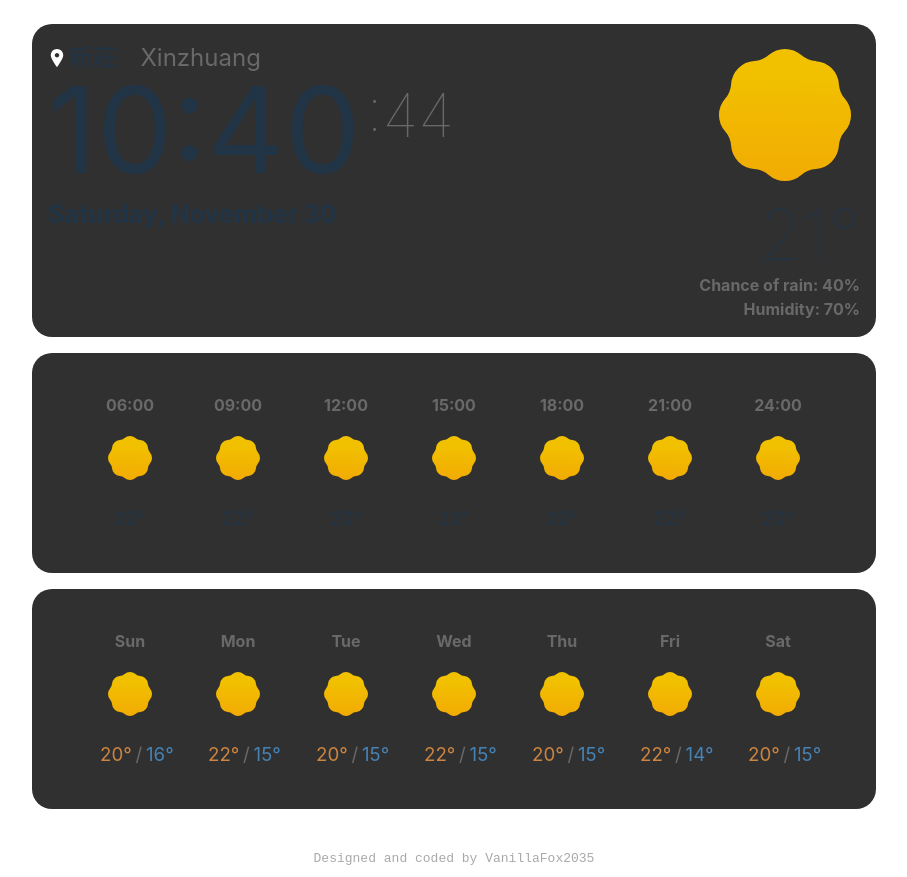
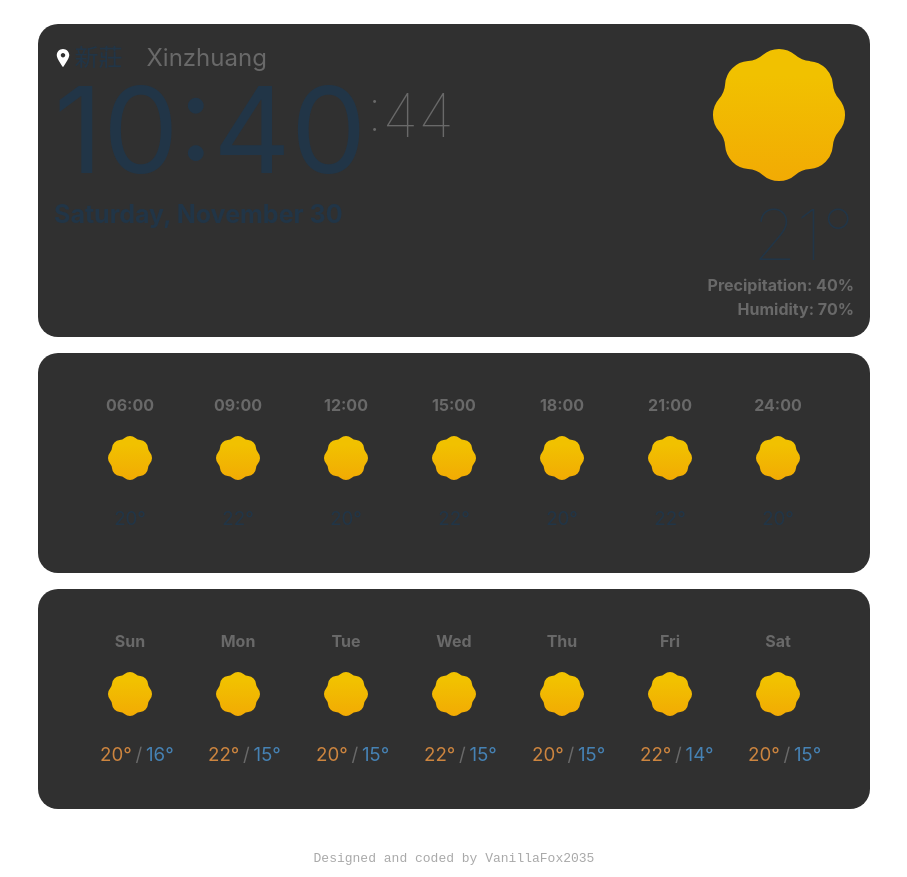
Before and after one commit to VanillaFox2035/weather-app, a React (Vite) app: page / in a window 1280 px wide. Shown: the whole page, without its empty margins (186-1093 px from the left). Built offline with nearby package versions, Linux system fonts and the light colour scheme.

Commit message:
Added icon functions

```diff
--- a/index.html
+++ b/index.html
@@ -2,7 +2,7 @@
 <html lang="en">
   <head>
     <meta charset="UTF-8" />
-    <link rel="icon" type="image/svg+xml" href="/icon.png" />
+    <link rel="icon" type="image/svg+xml" href="/WeatherIcons/Google/Day/mostly_cloudy_day.svg" />
     <meta name="viewport" content="width=device-width, initial-scale=1.0" />
     <title>Vanilla Weather</title>
   </head>
--- a/src/App.tsx
+++ b/src/App.tsx
@@ -17,7 +17,7 @@ function App() {
   	return (
     <>
 		<div className="container">
-			<CurrentTile location="新莊" locationSub="Xinzhuang" temperature={21} chanceOfRain={40} humidity={70}/>
+			<CurrentTile location="新莊" locationSub="Xinzhuang" temperature={21} precipitation={40} humidity={70}/>
 			<DayTile/>
 			<WeekTile/>
 			<br/>
--- a/src/components/CurrentTile.css
+++ b/src/components/CurrentTile.css
@@ -54,7 +54,7 @@
 .current-time-second
 {
     margin: 0em;
-    margin-left: 0.1em;
+    margin-left: 0em;
     margin-top: -0.1em;
     padding: 0em;
     font-weight: lighter;
--- a/src/components/CurrentTile.tsx
+++ b/src/components/CurrentTile.tsx
@@ -9,7 +9,7 @@ interface ICurrentTile
     locationSub?: string;
 
     temperature: number;
-    chanceOfRain: number;
+    precipitation: number;
     humidity: number;
 }
 
@@ -87,7 +87,7 @@ export default function CurrentTile(props: ICurrentTile)
             <div className="right-block">
                 <WeatherIcon width="150px"/>
                 <h1 className="current-temperature">{props.temperature}°</h1>
-                <h4 className="weather-detail">Chance of rain: {props.chanceOfRain}%</h4>
+                <h4 className="weather-detail">Precipitation: {props.precipitation}%</h4>
                 <h4 className="weather-detail">Humidity: {props.humidity}%</h4>
             </div>
         </div>
--- a/src/components/WeatherIcon.tsx
+++ b/src/components/WeatherIcon.tsx
@@ -9,6 +9,7 @@ interface IWeatherIcon
 {
     width?: string;
     weather?: WeatherType;
+    isDay?: boolean;
 }
 
 export default function WeatherIcon(props: IWeatherIcon)
```
